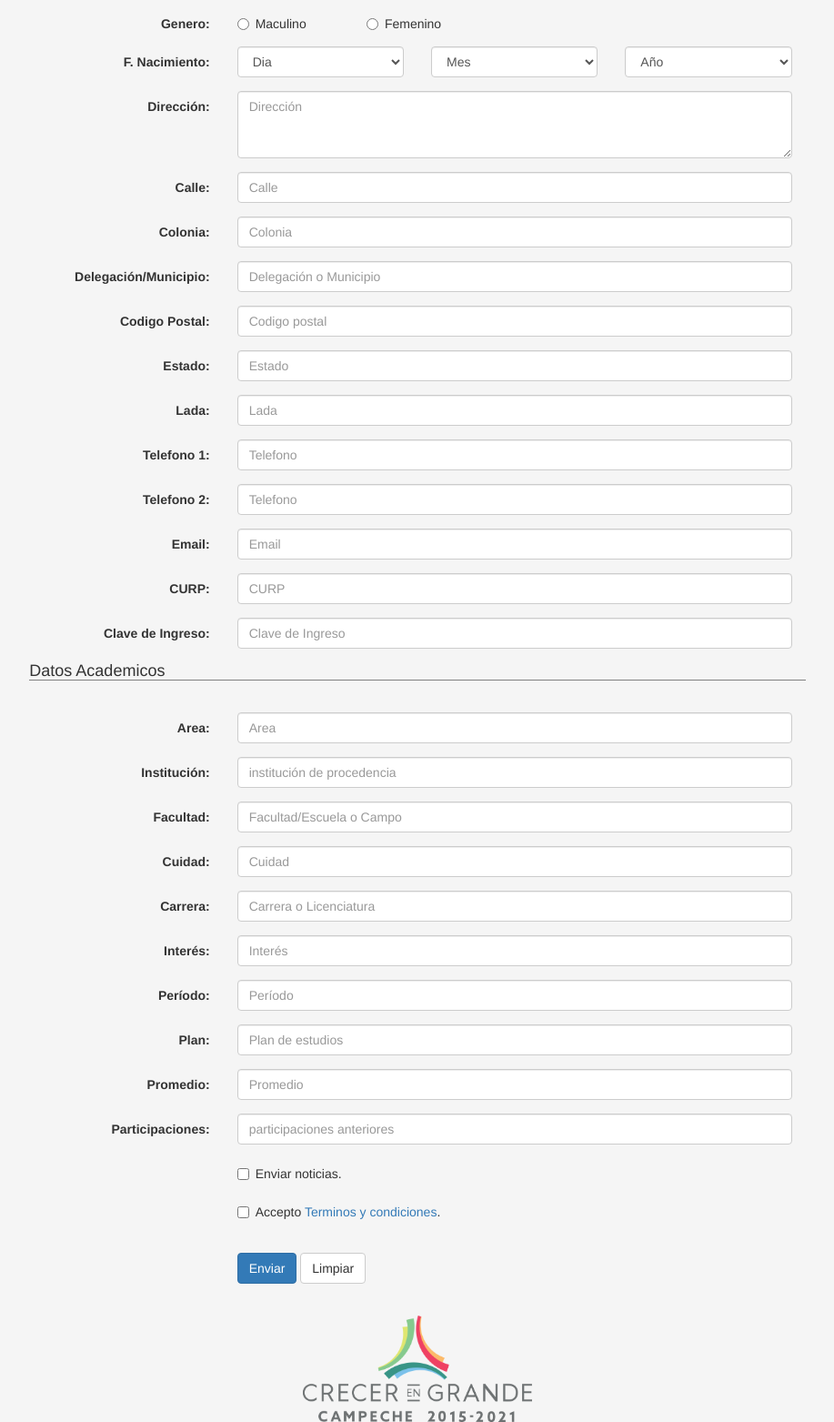
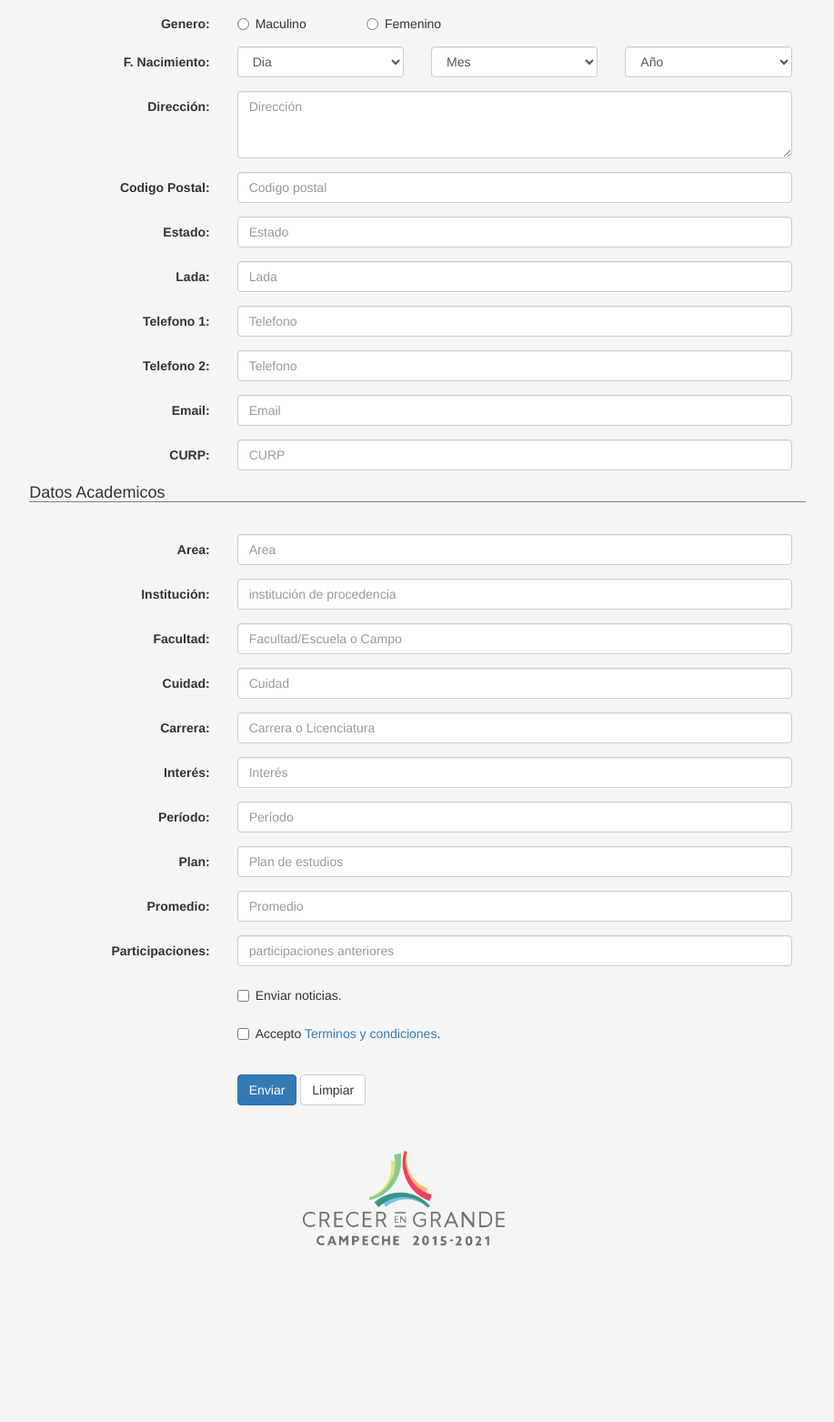
Before and after one commit to jonatanLara/Pagina_Coesicydet, a PHP site: page /formulario.html in a window 1280 px wide; the page is wider, and only the part inside the window is pictured. Shown: the part 466-2029 px from the top of that part at 91% size, without its empty margins (181-1098 px from the left). After the commit the page ends 1835 px from the top of that part, so only its background shows below. Run offline with PHP 8.4, Linux system fonts and the light colour scheme.

Commit message:
tercer commit
se modifico el formulario y se anexo la pagina de transparencia

```diff
--- a/PagWeb/css/style2.css
+++ b/PagWeb/css/style2.css
@@ -91,6 +91,7 @@ aside p{
 .logo_crecer img{
     width: 18em;
     height: auto;
+    padding: 15px;
 }
 .logo_2{
      width: 18em;
--- a/PagWeb/formulario.html
+++ b/PagWeb/formulario.html
@@ -121,25 +121,6 @@
 			        </div>
 			    </div>
 
-				<div class="form-group">
-			        <label class="control-label col-xs-3">Calle:</label>
-			        <div class="col-xs-9">
-			            <input type="text" class="form-control" placeholder="Calle">
-			        </div>
-			    </div>
-			    <div class="form-group">
-			        <label class="control-label col-xs-3">Colonia:</label>
-			        <div class="col-xs-9">
-			            <input type="text" class="form-control" placeholder="Colonia">
-			        </div>
-			    </div>
-
-			    <div class="form-group">
-			        <label class="control-label col-xs-3">Delegación/Municipio:</label>
-			        <div class="col-xs-9">
-			            <input type="text" class="form-control" placeholder="Delegación o Municipio">
-			        </div>
-			    </div>
 			    <div class="form-group">
 			        <label class="control-label col-xs-3">Codigo Postal:</label>
 			        <div class="col-xs-9">
@@ -183,12 +164,6 @@
 			        <label class="control-label col-xs-3" >CURP:</label>
 			        <div class="col-xs-9">
 			            <input type="text" class="form-control" placeholder="CURP">
-			        </div>
-			    </div>
-			    <div class="form-group">
-			        <label class="control-label col-xs-3" >Clave de Ingreso:</label>
-			        <div class="col-xs-9">
-			            <input type="text" class="form-control" placeholder="Clave de Ingreso">
 			        </div>
 			    </div>
 
@@ -275,6 +250,15 @@
 			            <input type="reset" class="btn btn-default" value="Limpiar">
 			        </div>
 			    </div>
+
+
+				<div class="logo_crecer form-group"><br>
+					<center>
+						<img src="img/crecer_en_grande.png" alt="">
+					</center>
+
+				</div>
+
 			</form>
 	</div>
 
@@ -285,13 +269,6 @@
 
 			<a href="javascript:void(0);" class="glyphicon glyphicon-chevron-up"></a>
 		</div>
-
-	<div class="logo_crecer"><br>
-		<center>
-			<img src="img/crecer_en_grande.png" alt="">
-		</center>
-
-	</div>
 
 	  <script src="js/jquery-2.1.4.min.js"></script>
 	  <script src="js/bootstrap.min.js"></script>
```
